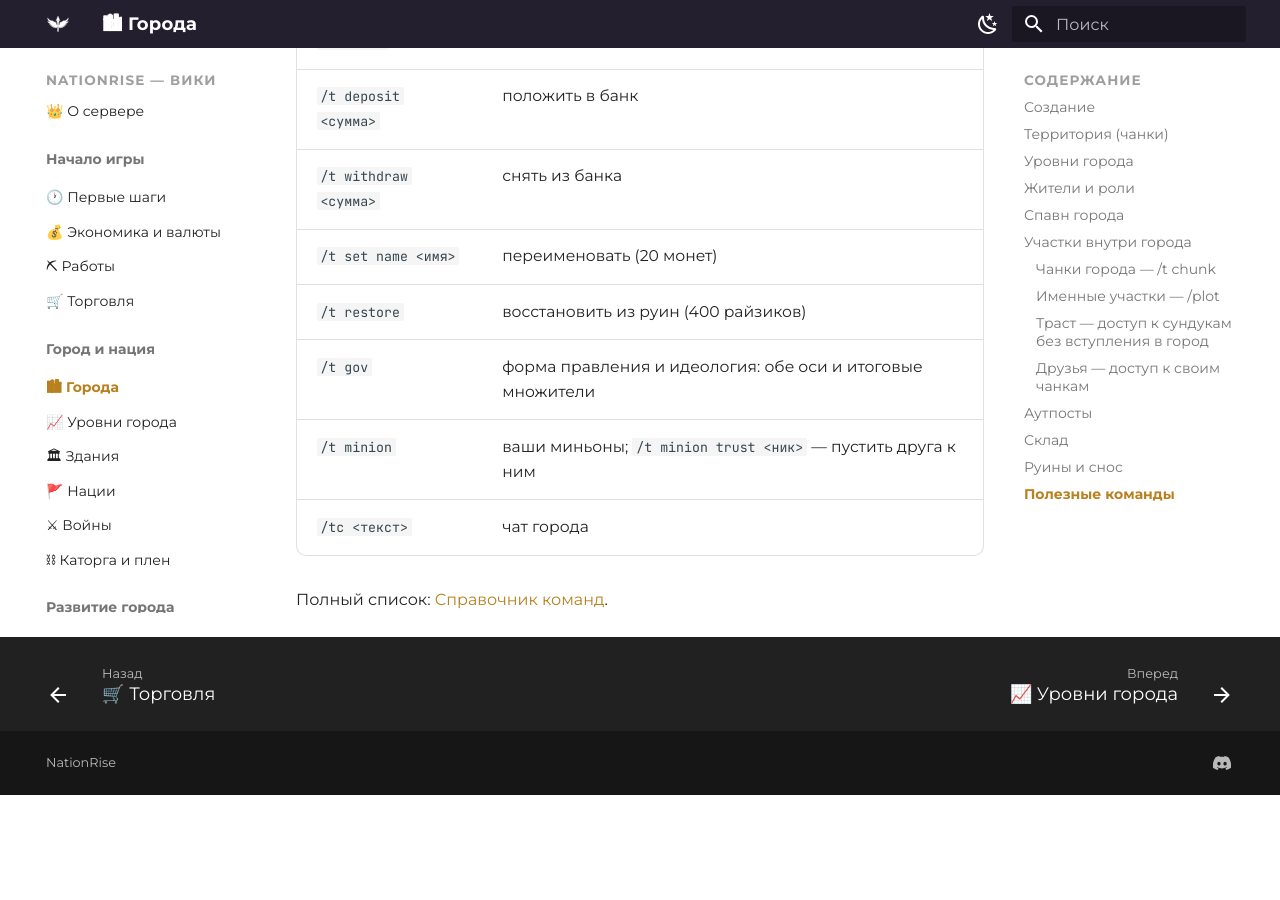
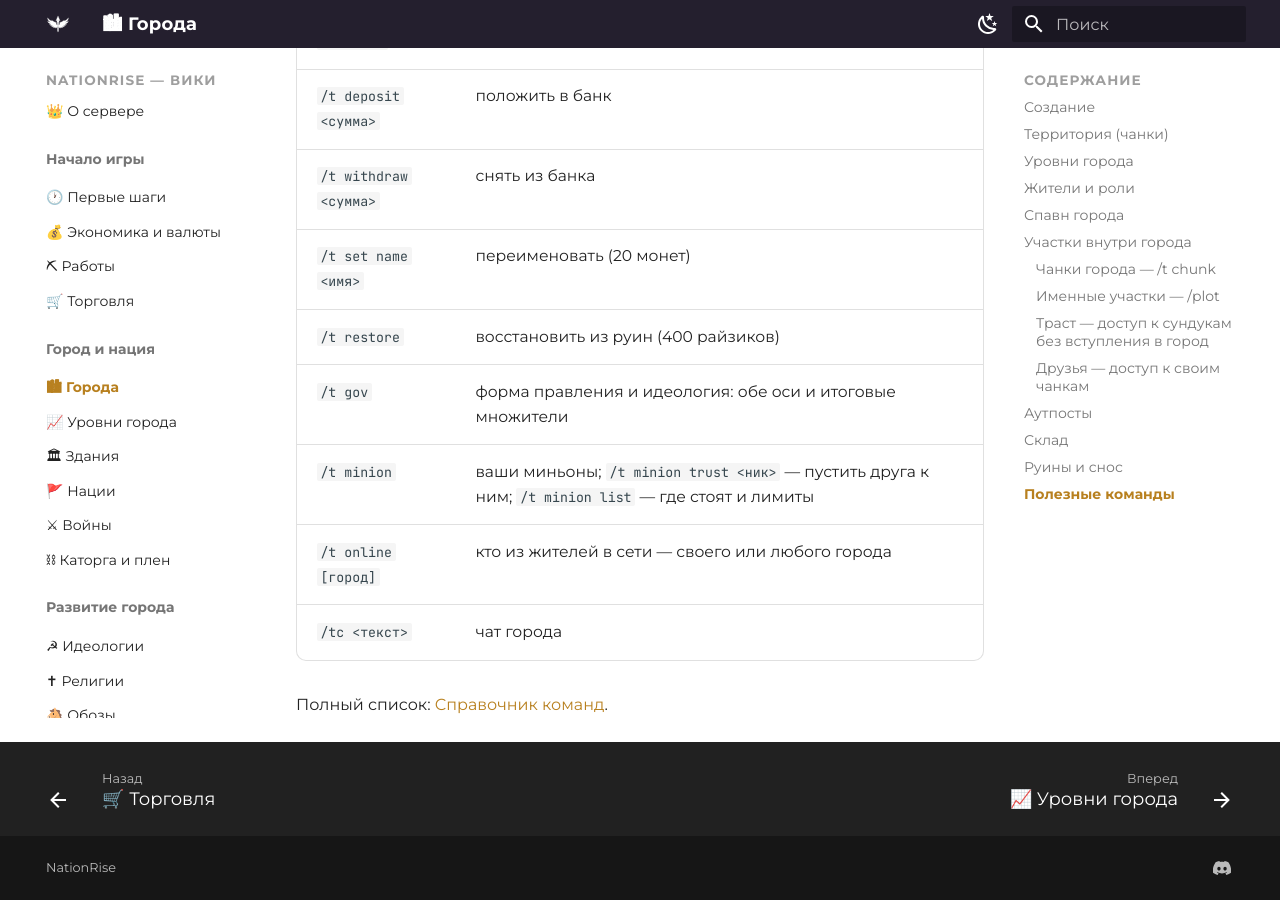
Before and after one commit to zixSSSed/NationRise-Wiki-RU, an MkDocs documentation site: the page built from docs/towns.md, in a window 1280 px wide and 900 px high, scrolled down 5598 px. Built offline with MkDocs 1.6.1 and Material for MkDocs 9.7.7, drawn with Linux system fonts in a browser that asks for light colours; before the commit the page ends 6393 px from its top, so only the background shows below that.

Commit message:
/t online [город] и /t minion list
Co-Authored-By: Claude Opus 5 <noreply@anthropic.com>

```diff
--- a/docs/towns.md
+++ b/docs/towns.md
@@ -221,7 +221,8 @@
 | `/t set name <имя>` | переименовать (20 монет) |
 | `/t restore` | восстановить из руин (400 райзиков) |
 | `/t gov` | форма правления и идеология: обе оси и итоговые множители |
-| `/t minion` | ваши миньоны; `/t minion trust <ник>` — пустить друга к ним |
+| `/t minion` | ваши миньоны; `/t minion trust <ник>` — пустить друга к ним; `/t minion list` — где стоят и лимиты |
+| `/t online [город]` | кто из жителей в сети — своего или любого города |
 | `/tc <текст>` | чат города |
 
 Полный список: [Справочник команд](commands.md).
```
Also changed, not shown: docs/commands.md (+2 -0 lines), docs/minions.md (+1 -0 lines).
